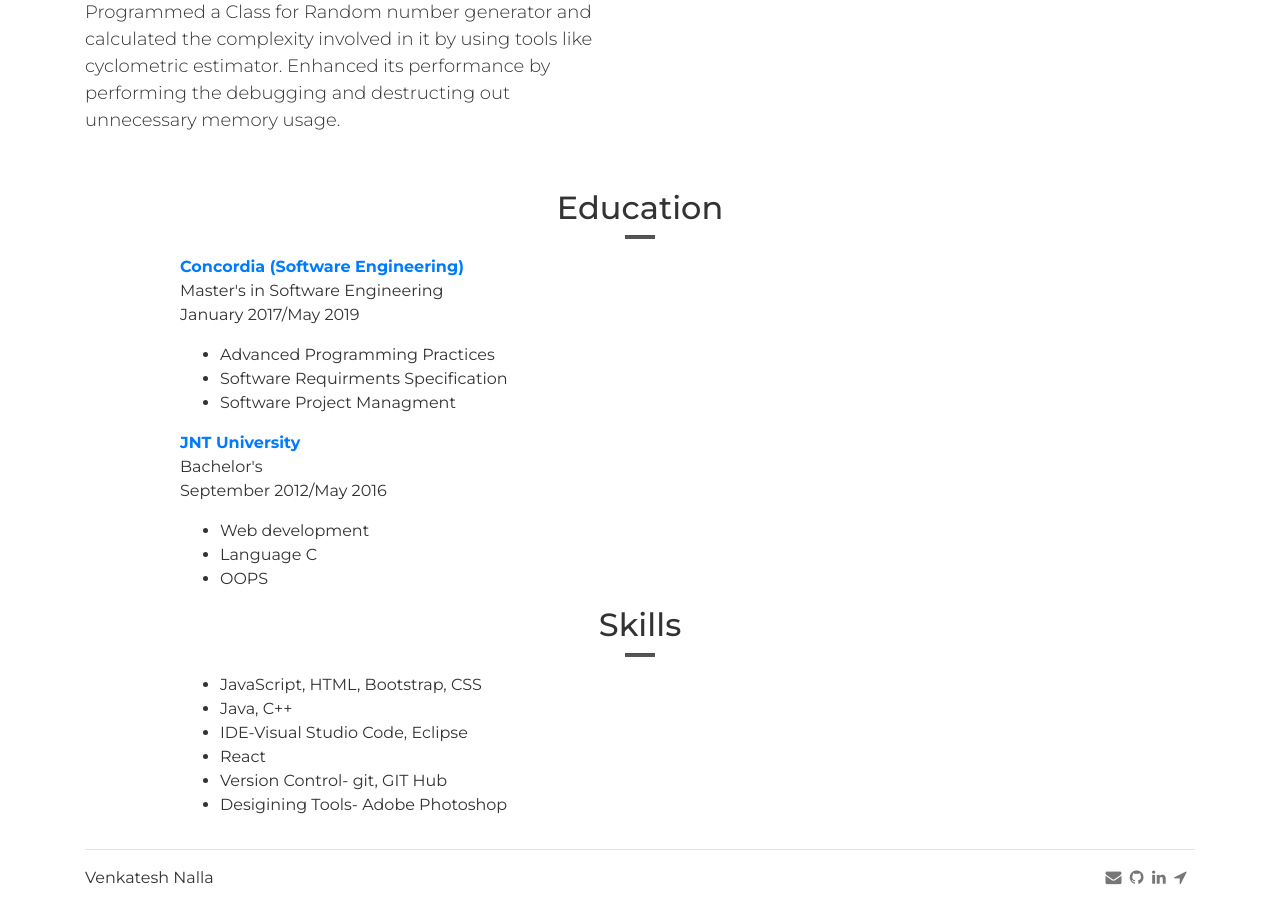
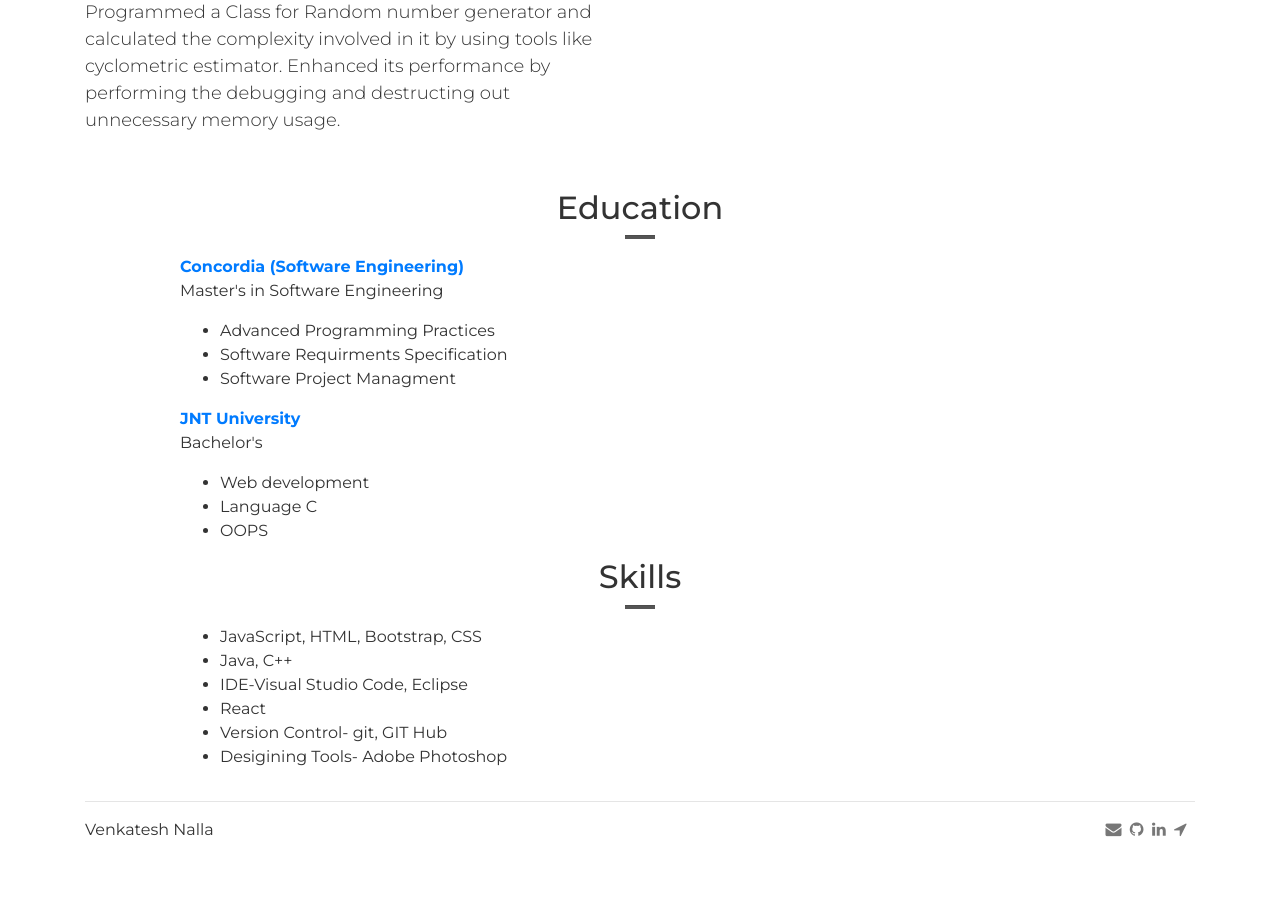
Before and after one commit to venkateshnalla94/venkateshnalla94.github.io, a Jekyll site: the page built from index.html, in a window 1280 px wide and 900 px high, scrolled down 1771 px. Built offline with Jekyll 4.4.1, drawn with Linux system fonts in a browser that asks for light colours; nearby versions of some CDN libraries; after the commit the page ends 2623 px from its top, so only the background shows below that.

Commit message:
Change of dates

```diff
--- a/index.html
+++ b/index.html
@@ -225,7 +225,7 @@ layout: default
             </a>
           </dt>
           <dd>
-            <p>Master's in Software Engineering<br> January 2017/May 2019</p>
+            <p>Master's in Software Engineering</p>
 
             <ul>
               <li>Advanced Programming Practices</li>
@@ -245,7 +245,7 @@ layout: default
             </a>
           </dt>
           <dd>
-            <p>Bachelor's <br> September 2012/May 2016</p>
+            <p>Bachelor's </p>
             <ul>
               <li>Web development</li>
               <li>Language C</li>
```
